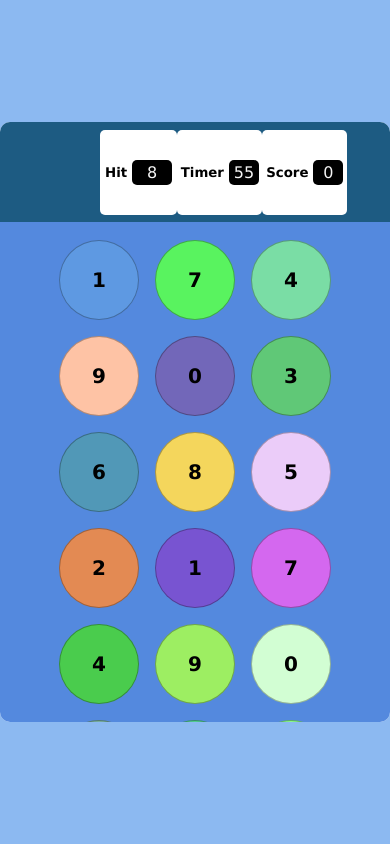
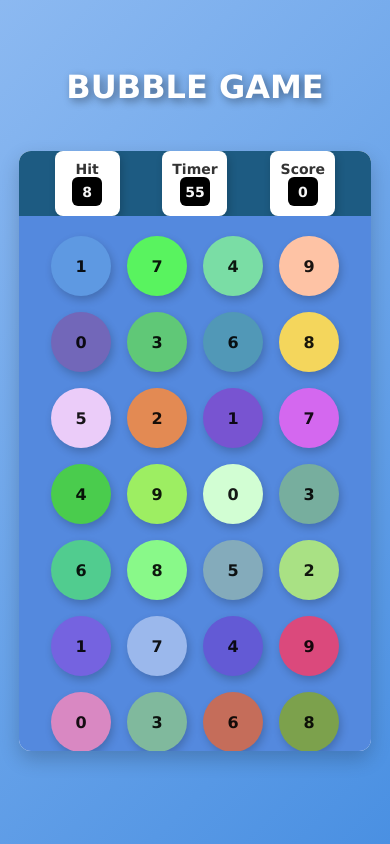
Before and after one commit to OadHarsh/bubblegame, a plain HTML site: page index.html in a window 390 px wide. Drawn offline with Linux system fonts and the light colour scheme.

Commit message:
rsponsive layout

```diff
--- a/index.html
+++ b/index.html
@@ -7,6 +7,7 @@
     <link rel="stylesheet" href="style.css">
 </head>
 <body>
+    <h1>BUBBLE GAME</h1>
     <div id="container">
         <div id="panel">
             <div id="panel-top">
--- a/style.css
+++ b/style.css
@@ -1,91 +1,130 @@
-*{
+/* --- Global Reset --- */
+* {
     margin: 0;
     padding: 0;
     box-sizing: border-box;
-    font-family: 'Lucida Sans', 'Lucida Sans Regular', 'Lucida Grande', 'Lucida Sans Unicode', Geneva, Verdana, sans-serif;
+    font-family: 'Lucida Sans', 'Lucida Sans Regular', 'Lucida Grande',
+                 'Lucida Sans Unicode', Geneva, Verdana, sans-serif;
 }
 
-html,body{
+/* --- Full Page Setup --- */
+html, body {
     height: 100%;
     width: 100%;
-    background-color: #8cb9f1;
-    /* background: radial-gradient(circle,  #1e8fffba, #00b8d4c5, #006F8E,#87cefacb); */
+    background: linear-gradient(135deg, #8cb9f1, #4a90e2);
     user-select: none;
+    display: flex;
+    flex-direction: column;
+    justify-content: center;
+    align-items: center;
+
+}
+
+/* --- Main Container --- */
+#container {
+    width: 100%;
+    max-width: 650px;
+    height: 90vh;
+    max-height: 650px;
+    display: flex;
+    align-items: center;
+    justify-content: center;
+    padding: 10px;
+}
+
+/* --- H1 (Bubble Game) Styling --- */
+h1 {
+    font-size: 3rem;
+    font-weight: bold;
+    color: white;
+    text-shadow: 3px 3px 8px rgba(0, 0, 0, 0.4);
+    margin-bottom: 20px;
+    text-transform: uppercase;
+    text-align: center;
+
+    /* Added Flex Properties */
+    display: flex;
+    justify-content: center;
+    align-items: center;
 }
 
 
-#container{
-    width: 100%;
-    height: 100%;
+/* --- Game Panel --- */
+#panel {
+    width: 95%;
+    max-width: 600px;
+    height: 95%;
+    max-height: 600px;
+    background-color: #ffffff;
+    border-radius: 12px;
+    overflow: hidden;
     display: flex;
-    align-items: center;
-    justify-content: center;
-
+    flex-direction: column;
+    box-shadow: 0px 8px 20px rgba(0, 0, 0, 0.2);
 }
 
-#panel{
-    width: 600px;
-    height: 600px;
-    background-color:#ffffff;
-    border-radius: 10px;
-    overflow: hidden;
-}
-
-#panel-top{
+/* --- Top Panel --- */
+#panel-top {
     width: 100%;
     height: 100px;
     background: #1d5b82;
     display: flex;
-    justify-content: space-between;
+    justify-content: space-around;
     align-items: center;
-    padding: 0px 100px;
-
+    padding: 10px;
 }
 
-.element{
-    width: 85px;
-    height:85px;
+/* --- Game Stats (Hit, Timer, Score) --- */
+.element {
+    width: 90px;
+    height: 90px;
     background-color: #fff;
     display: flex;
+    flex-direction: column;
     align-items: center;
     justify-content: center;
-    border-radius: 5px;
-    gap: 5px;
+    border-radius: 8px;
+    padding: 10px;
+    text-align: center;
+    box-shadow: 2px 4px 8px rgba(0, 0, 0, 0.2);
+    transition: transform 0.2s ease-in-out;
+}
+
+.element h4 {
+    font-size: 14px;
+    font-weight: 600;
+    color: #333;
+}
+
+.box {
+    width: 40px;
+    height: 40px;
+    background: #000;
+    color: whitesmoke;
+    border-radius: 6px;
+    display: flex;
+    justify-content: center;
+    align-items: center;
+    font-size: 18px;
+    font-weight: bold;
     padding: 5px;
 }
 
-.element h4{
-    font-size: smaller;
-
-}
-
-.box{
-    min-width: 25px;
-    height: 25px;
-    background: #000;
-    color: whitesmoke;
-    border-radius: 5px;
-    display: flex;
-    justify-content: center;
-    align-items: center;
-    padding: 0px 15px;
-}
-
-#panel-bottom{
+/* --- Game Bubbles Section --- */
+#panel-bottom {
+    flex: 1;
     width: 100%;
-    height: calc(100% - 100px);
-    padding: 10px;
+    padding: 12px;
     display: flex;
     flex-wrap: wrap;
-    /* gap: 20px; */
     background-color: #5489de;
     justify-content: center;
     align-items: center;
 }
 
-.bubble{
+/* --- Bubble Styling --- */
+.bubble {
     margin: 8px;
-    border: 0.5px solid rgba(0, 0, 0, 0.292);
     width: 80px;
     height: 80px;
     background-color: rgb(90, 192, 218);
@@ -93,46 +132,133 @@ html,body{
     display: flex;
     align-items: center;
     justify-content: center;
-    font-size: 20px;
-    font-weight: 600;
+    font-size: 21px;
+    font-weight:bold;
+    color: rgba(0, 0, 0, 0.903);
+    transition: all 0.2s ease;
+    box-shadow: 2px 4px 8px rgba(0, 0, 0, 0.2);
+    cursor:pointer;
 }
-.bubble:hover{
-    scale: 1.11;
-    transition: scale 0.2s ease;
-    box-shadow:5px 5px 5px rgba(0, 0, 0, 0.2);
 
+.bubble:hover {
+    transform: scale(1.12);
+    background-color: rgb(67, 162, 187);
 }
-.result-set{
+
+/* --- Game Over Section --- */
+.result-set {
     display: flex;
     flex-direction: column;
     justify-content: center;
     align-items: center;
-    gap: 10px;
+    gap: 12px;
 }
+
 .game-over {
-
-    align-items: center;
-    font-size: 50px;
+    font-size: 52px;
     font-weight: bold;
     text-shadow: 3px 3px 10px rgba(0, 0, 0, 0.8);
-    animation: blink 0.5s  ;
-    margin-bottom: 30px;
-    scale: 1.3;
-}
-@keyframes blink {
-    from { scale: 1; }
-    to { scale: 1.3; }
+    animation: blink 0.5s alternate infinite;
+    margin-bottom: 20px;
 }
 
+@keyframes blink {
+    from { transform: scale(1); }
+    to { transform: scale(1.1); }
+}
+
+/* --- Score Display --- */
 .score-show {
-    font-size: 20px;
-    font-weight:400;
+    font-size: 18px;
+    font-weight: 500;
     color: white;
     background: linear-gradient(45deg, #04040488, #3f0d0473);
     padding: 10px 20px;
-    border-radius: 10px;
+    border-radius: 12px;
     display: inline-block;
-    box-shadow: 2px 2px 10px rgba(0, 0, 0, 0.6);
+    box-shadow: 2px 4px 10px rgba(0, 0, 0, 0.6);
     text-align: center;
-    font-family: 'Arial', sans-serif;
 }
+
+/* --- Responsive Design --- */
+@media (max-width: 768px) {
+    h1 {
+        font-size: 2.5rem;
+    }
+
+    #panel {
+        width: 95%;
+        height: 85vh;
+    }
+
+    #panel-top {
+        padding: 0 5%;
+    }
+
+    .element {
+        width: 75px;
+        height: 75px;
+    }
+
+    .box {
+        width: 35px;
+        height: 35px;
+        font-size: 16px;
+    }
+
+    .bubble {
+        width: 70px;
+        height: 70px;
+        font-size: 18px;
+    }
+
+    .game-over {
+        font-size: 32px;
+    }
+
+    .score-show {
+        font-size: 16px;
+        padding: 8px 16px;
+    }
+}
+
+@media (max-width: 480px) {
+    #panel {
+        width: 95%;
+        height: 80vh;
+    }
+
+    #panel-top {
+        padding: 0 4%;
+    }
+
+    .element {
+        width: 65px;
+        height: 65px;
+    }
+
+    .box {
+        width: 30px;
+        height: 30px;
+        font-size: 14px;
+    }
+
+    .bubble {
+        width: 60px;
+        height: 60px;
+        font-size: 16px;
+    }
+
+    .game-over {
+        font-size: 26px;
+    }
+
+    .score-show {
+        font-size: 14px;
+        padding: 6px 14px;
+    }
+
+    h1 {
+        font-size: 2rem;
+    }
+}
```
